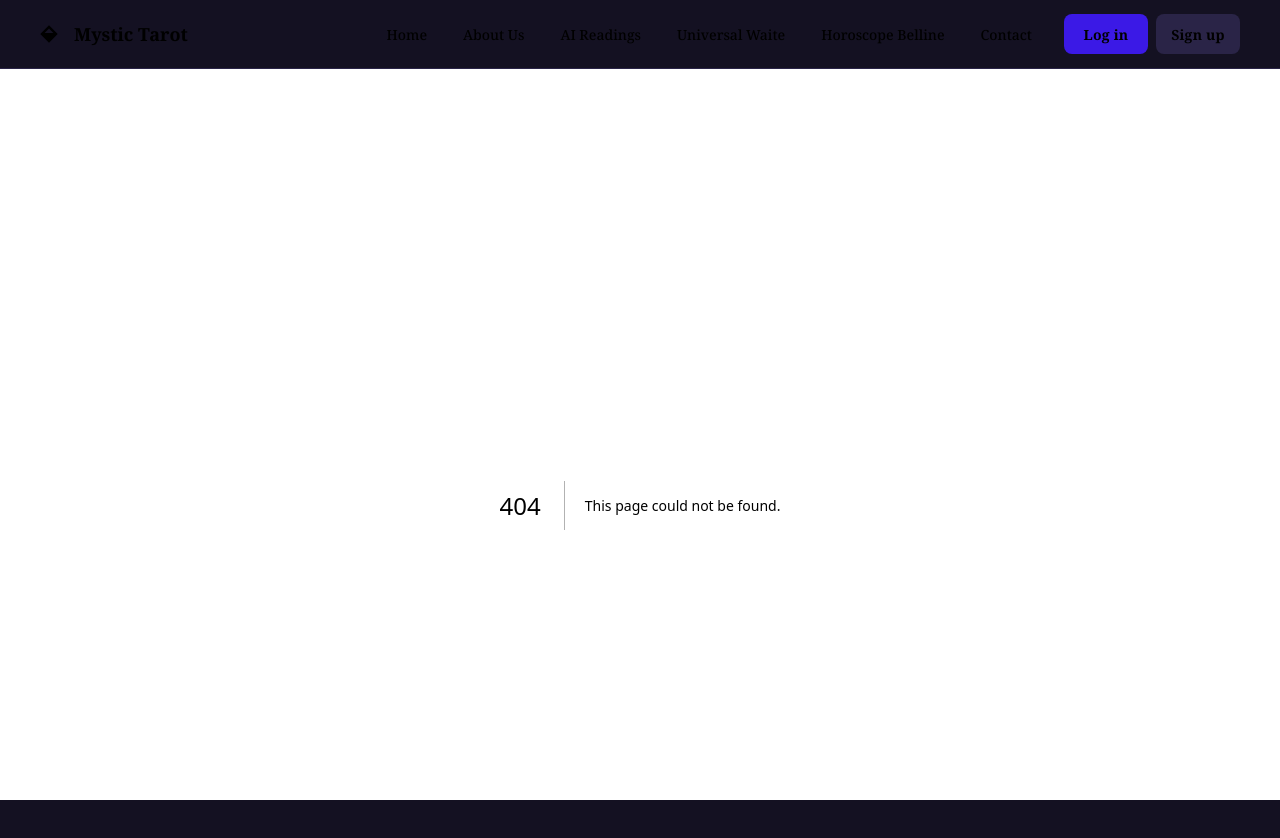
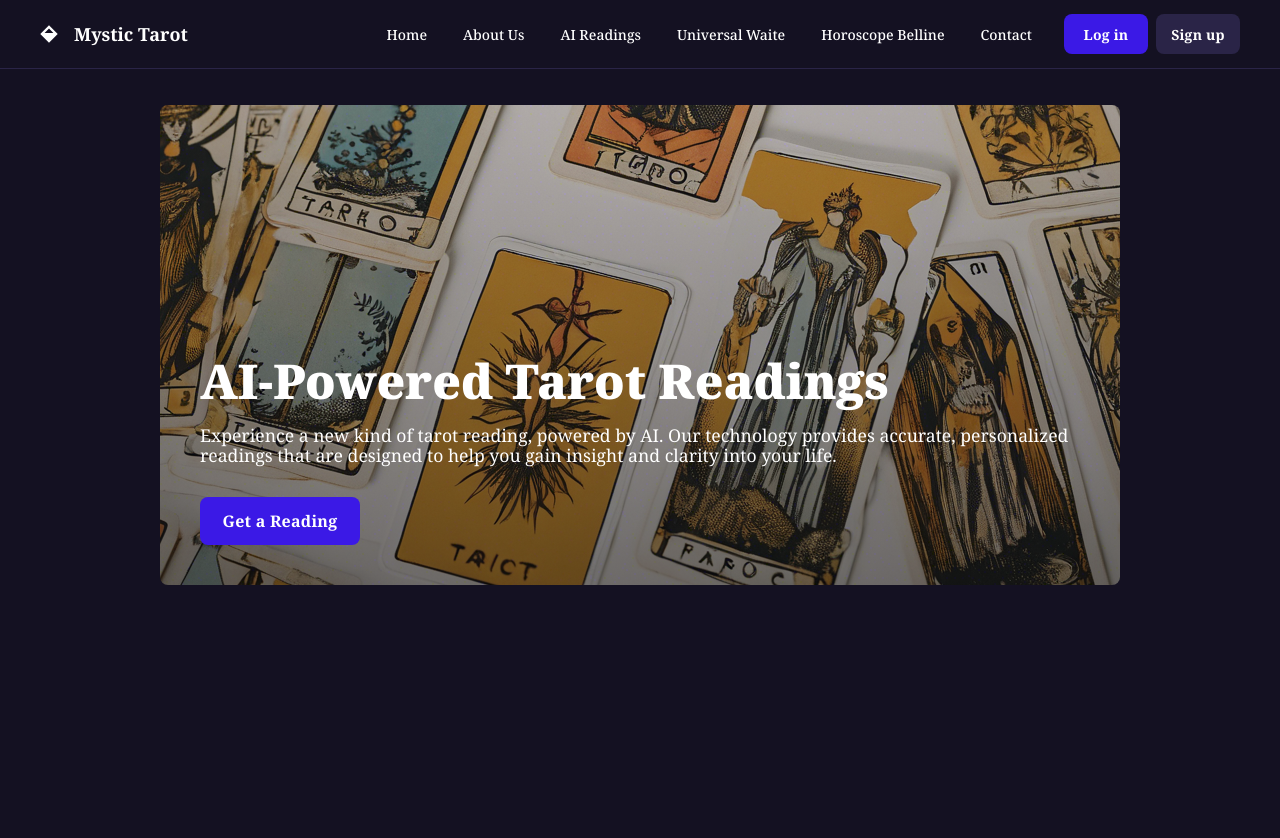
Before and after one commit to BVBFD/mystic-tarot, a Next.js app: page /aboutUs in a window 1280 px wide. Before the commit this address had no page. Shown: the top 838 px of the page. After the commit the page ends 800 px from the top, so only its background shows below. Built offline with nearby package versions, Linux system fonts and the light colour scheme.

Commit message:
design, refactor: design about us main banner and refactor button, banner components for it

```diff
--- /dev/null
+++ b/src/app/aboutUs/page.module.scss
@@ -0,0 +1,5 @@
+.main {
+  display: flex;
+  flex-direction: column;
+  align-items: flex-end;
+}
--- /dev/null
+++ b/src/app/aboutUs/page.tsx
@@ -0,0 +1,12 @@
+import MainBanner from "src/components/AboutUs/MainBanner/MainBanner";
+import styles from "./page.module.scss";
+
+const AboutUs = () => {
+  return (
+    <main className={styles.main}>
+      <MainBanner />
+    </main>
+  );
+};
+
+export default AboutUs;
--- a/src/common/Banner/Banner.tsx
+++ b/src/common/Banner/Banner.tsx
@@ -1,14 +1,25 @@
-import { ReactNode } from "react";
+import { ReactNode, HTMLProps } from "react";
 import styles from "./Banner.module.scss";
 
-const Banner = ({ title, paragraph, footer = <></>, bgImg, width = "100%", height = "480px" }: BannerPropsType) => {
+const Banner = ({
+  title,
+  paragraph,
+  footer = <></>,
+  bgImg,
+  width = "100%",
+  height = "480px",
+  className = "",
+  ...props
+}: BannerPropsType) => {
   return (
-    <div
-      className={styles.mainImageBox}
+    <label
+      {...props}
+      className={`${styles.mainImageBox} ${className}`}
       style={{
         backgroundImage: `linear-gradient(rgba(0, 0, 0, 0.2) 0%, rgba(0, 0, 0, 0.5) 100%), url(${bgImg})`,
         width,
         height,
+        ...props.style,
       }}
     >
       <h1>{title}</h1>
@@ -16,17 +27,18 @@ const Banner = ({ title, paragraph, footer = <></>, bgImg, width = "100%", heigh
         <div className={styles.paragraphBox}>{paragraph}</div>
       </main>
       {footer}
-    </div>
+    </label>
   );
 };
 
-interface BannerPropsType {
+interface BannerPropsType extends HTMLProps<HTMLLabelElement> {
   title: string;
   paragraph: ReactNode;
   footer?: ReactNode;
   bgImg: string;
   width?: string;
   height?: string;
+  className?: string;
 }
 
 export default Banner;
--- a/src/common/Button/Button.tsx
+++ b/src/common/Button/Button.tsx
@@ -1,16 +1,28 @@
 import Link from "next/link";
+import { HTMLProps, CSSProperties } from "react";
 import styles from "./Button.module.scss";
 
 const Button = ({
   href = "",
   btnText,
-  bgColor = "var(--button-bg-color)",
+  bgColor = "primary",
   width = "84px",
   height = "40px",
   fontSize = "0.875rem",
+  style = {},
+  className = "",
+  ...props
 }: BtnPropsType) => {
+  const combinedStyle: CSSProperties = {
+    backgroundColor: bgColor === "primary" ? "var(--button-bg-color)" : "var(--button-bg-secondary-color)",
+    width,
+    height,
+    fontSize,
+    ...style,
+  };
+
   return (
-    <Link className={styles.button} href={href} style={{ backgroundColor: bgColor, width, height, fontSize }}>
+    <Link {...props} className={`${styles.button} ${className}`} href={href} style={combinedStyle}>
       {btnText}
     </Link>
   );
@@ -18,11 +30,13 @@ const Button = ({
 
 export default Button;
 
-interface BtnPropsType {
+interface BtnPropsType extends HTMLProps<HTMLAnchorElement> {
   href?: string;
   btnText: string;
-  bgColor?: "var(--button-bg-color)" | "var(--button-bg-secondary-color)";
+  bgColor?: "primary" | "secondary";
   width?: string;
   height?: string;
   fontSize?: string;
+  style?: CSSProperties;
+  className?: string;
 }
--- /dev/null
+++ b/src/components/AboutUs/MainBanner/MainBanner.module.scss
@@ -0,0 +1,16 @@
+.aboutUsMainBanner {
+  justify-content: end !important;
+  align-items: start !important;
+  text-align: start !important;
+  padding: 40px;
+
+  h1 {
+    margin: 1rem 0 !important;
+  }
+
+  main {
+    div {
+      font-size: 1.1rem !important;
+    }
+  }
+}
--- /dev/null
+++ b/src/components/AboutUs/MainBanner/MainBanner.tsx
@@ -0,0 +1,28 @@
+import Banner from "src/common/Banner/Banner";
+import Button from "src/common/Button/Button";
+import styles from "./MainBanner.module.scss";
+
+const MainBanner = () => {
+  return (
+    <Banner
+      title={"AI-Powered Tarot Readings"}
+      paragraph={
+        "Experience a new kind of tarot reading, powered by AI. Our technology provides accurate, personalized readings that are designed to help you gain insight and clarity into your life."
+      }
+      bgImg={"/images/aboutUs_main.png"}
+      footer={
+        <Button
+          href="/aiReadings"
+          btnText="Get a Reading"
+          fontSize="1rem"
+          width="10rem"
+          height="3rem"
+          style={{ marginTop: "2rem" }}
+        />
+      }
+      className={`${styles.aboutUsMainBanner}`}
+    />
+  );
+};
+
+export default MainBanner;
--- a/src/components/Navbar/Navbar.tsx
+++ b/src/components/Navbar/Navbar.tsx
@@ -1,39 +1,39 @@
-import styled from "./Navbar.module.scss";
+import styles from "./Navbar.module.scss";
 import Link from "next/link";
 import Logo from "../../../public/assets/Logo/Logo";
 import Button from "src/common/Button/Button";
 
 const Navbar = () => {
   return (
-    <header className={styled.navbar}>
-      <div className={styled.navbar__left}>
+    <header className={styles.navbar}>
+      <div className={styles.navbar__left}>
         <Logo />
-        <h2 className={styled.navbar__title}>Mystic Tarot</h2>
+        <h2 className={styles.navbar__title}>Mystic Tarot</h2>
       </div>
 
-      <div className={styled.navbar__right}>
-        <div className={styled.navbar__links}>
-          <Link className={styled.navbar__link} href={""}>
+      <div className={styles.navbar__right}>
+        <div className={styles.navbar__links}>
+          <Link className={styles.navbar__link} href={"/"}>
             Home
           </Link>
-          <Link className={styled.navbar__link} href={""}>
+          <Link className={styles.navbar__link} href={"/aboutUs"}>
             About Us
           </Link>
-          <Link className={styled.navbar__link} href={""}>
+          <Link className={styles.navbar__link} href={"/aiReadings"}>
             AI Readings
           </Link>
-          <Link className={styled.navbar__link} href={""}>
+          <Link className={styles.navbar__link} href={"/universalWaite"}>
             Universal Waite
           </Link>
-          <Link className={styled.navbar__link} href={""}>
+          <Link className={styles.navbar__link} href={"/horoscopeBelline"}>
             Horoscope Belline
           </Link>
-          <Link className={styled.navbar__link} href={""}>
+          <Link className={styles.navbar__link} href={"/contact"}>
             Contact
           </Link>
         </div>
 
-        <div className={styled.navbar__buttons}>
+        <div className={styles.navbar__buttons}>
           <Button btnText="Log in" />
           <Button bgColor="var(--button-bg-secondary-color)" btnText="Sign up" />
         </div>
```
Also changed, not shown: public/images/aboutUs_main.png (added).
